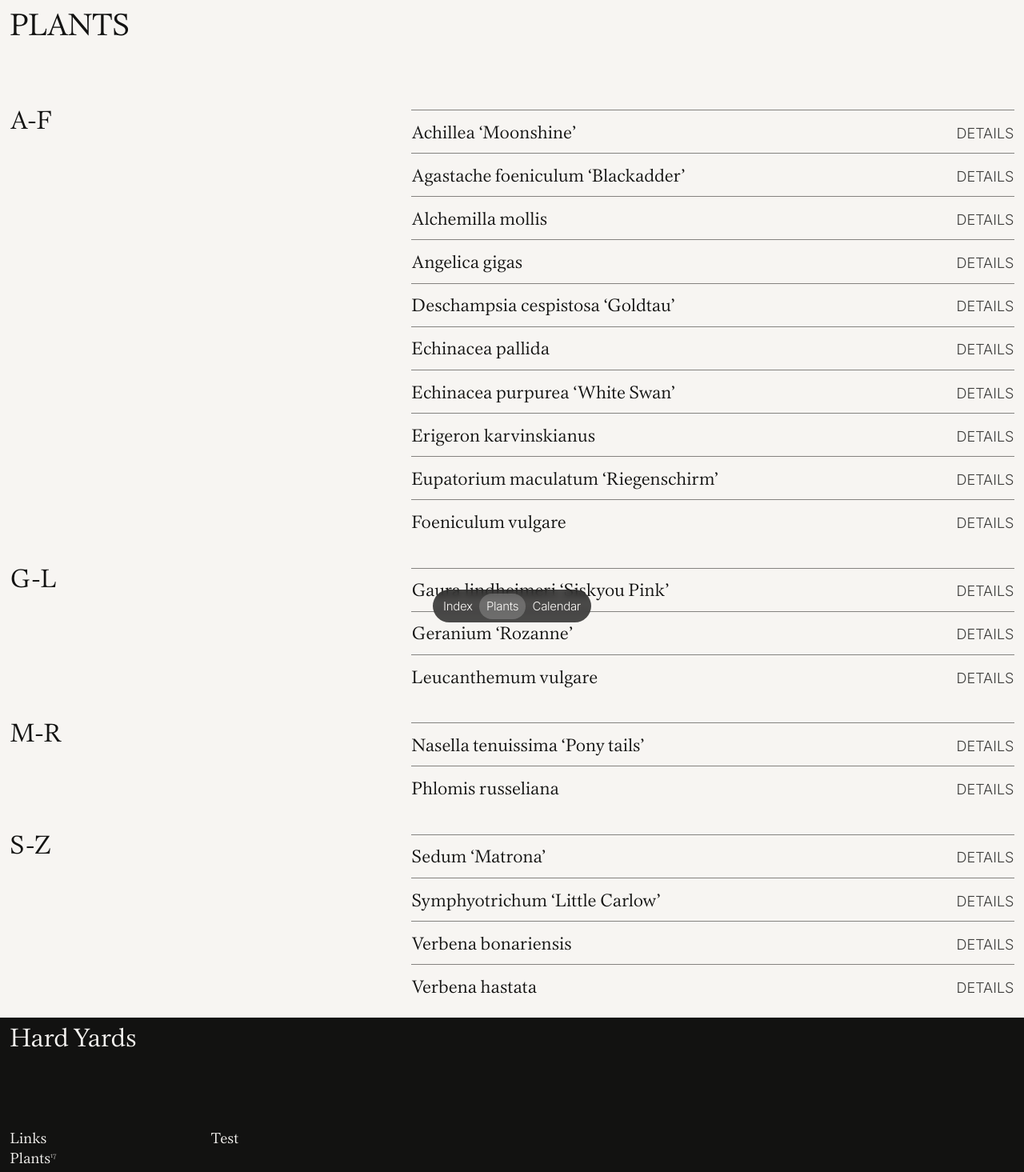
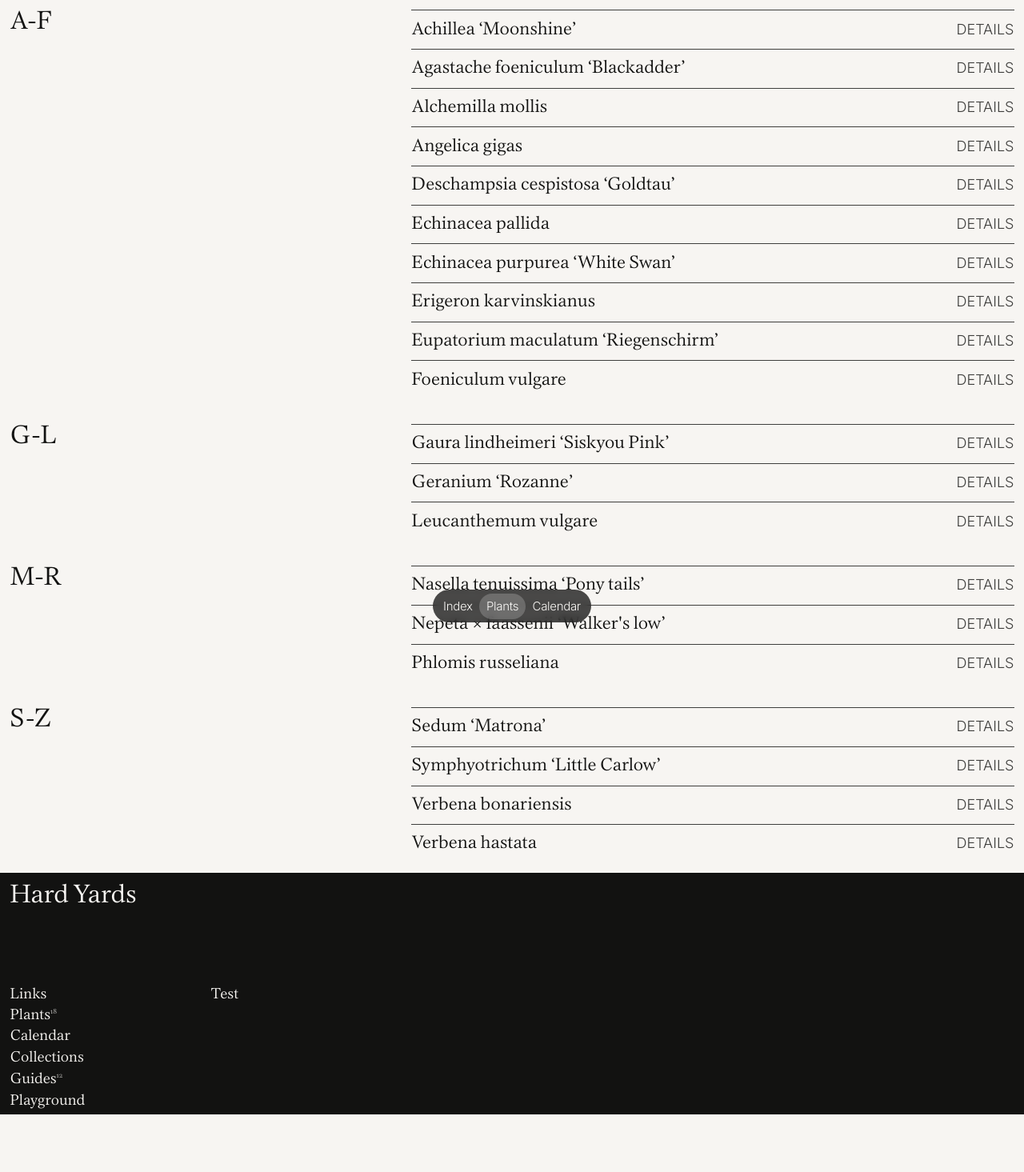
Before and after one commit to bobbyvanrijn/hardyards, a Next.js app: page /plants in a window 1280 px wide. Shown: the top 1465 px of the page at 80% size. After the commit the page ends 1393 px from the top, so only its background shows below. Built offline with nearby package versions, Linux system fonts and the light colour scheme.

Commit message:
fix: Added 2 plants

```diff
--- a/components/Content.js
+++ b/components/Content.js
@@ -29,6 +29,15 @@ function Title(props) {
     );
 }
 
+function filterEmptyBlocks(blocks) {
+    return blocks.filter((block) => {
+        const hasChildren = block.attributes.items?.length > 0 || block.children?.length > 0;
+        const shouldHaveChildren = ['text', 'list', 'meta', 'carousel'].includes(block.component);
+
+        return shouldHaveChildren ? hasChildren : true;
+    });
+}
+
 const Components = {
   image: Image,
   carousel: Carousel,
@@ -55,9 +64,11 @@ export function Block(block) {
 }
 
 export default function Content(props) {
+    const blocks = filterEmptyBlocks(props.blocks);
+
     return (
         <>
-            { props.blocks.map(block => Block(block)) }
+            { blocks.map(block => Block(block)) }
         </>
     );
 }
--- a/components/Footer.module.css
+++ b/components/Footer.module.css
@@ -2,5 +2,4 @@
     position: relative;
     color: rgb(var(--white));
     background-color: rgb(var(--black));
-    z-index: 999;
 }
--- a/components/Image.js
+++ b/components/Image.js
@@ -31,7 +31,7 @@ export default function Image(props) {
 
             { !!props.attribution &&
                 <figcaption className={styles.image__caption}>
-                    { props.attribution }
+                    Photo by { props.attribution }
                 </figcaption>
             }
         </figure>
--- a/components/List.module.css
+++ b/components/List.module.css
@@ -16,8 +16,8 @@
     align-items: baseline;
 
     gap: var(--scale-6);
-    padding-block: var(--type-xs);
-    border-top: .025em solid rgb(var(--foreground) / var(--alpha-5))
+    padding-block: var(--type-xxxs) var(--type-xs);
+    border-top: .025em solid rgb(var(--foreground) / var(--alpha-8))
 }
 
 .list__linkText {
--- a/content/plants.js
+++ b/content/plants.js
@@ -80,6 +80,38 @@ const plants = [
         'main-image': '',
         'image-credit': '',
         blurhash: 'LOFP86R8M{a#^nImRiRi%dM_V]WB'
+    },
+
+    {
+        slug: 'nepeta-faassenii',
+        genus: 'Nepeta',
+        species: '× faassenii',
+        cultivar: '\‘Walker\'s low\’',
+        common: 'Catmint',
+        description: 'Bushy mounds of gray leaves. Flowers vigouroursly with small purple florets.',
+        meta: [
+            {
+                label: 'Spread',
+                value: '40 cm'
+            },
+            {
+                label: 'Height',
+                value: '50 cm'
+            },
+            {
+                label: 'Flowers',
+                value: 'Purple'
+            },
+            {
+                label: 'Foliage',
+                value: 'Gray-Green'
+            }
+        ],
+        collections: [],
+        body: [],
+        'main-image': '',
+        'image-credit': 'David J. Stang',
+        blurhash: 'LDC?ZMD,~U%2~CRS-.jED$s=V{Ri'
     },
 
     {
@@ -227,7 +259,7 @@ const plants = [
         ],
         collections: [],
         'main-image': '',
-        blurhash: 'L3ECU-rz9D0dqs~p9ENgw.9ERrEJ'
+        blurhash: 'L7A,:w~q004o01IURkIU9GWBs;M{'
     },
 
     {
@@ -356,7 +388,7 @@ const plants = [
             }
         ],
         'main-image': '',
-        blurhash: 'L3ECU-rz9D0dqs~p9ENgw.9ERrEJ'
+        blurhash: 'L9FiPo-;9F~qn~_3WBRj4.t7%LM{'
     },
 
     {
--- a/pages/plants/[pid].tsx
+++ b/pages/plants/[pid].tsx
@@ -82,7 +82,7 @@ export default function Page(props: any) {
             attributes: {
                 'grid-x': '1a/2a',
                 'grid-y': '1',
-                'grid-y-sm': '3b/4a'
+                'grid-y-sm': '3b/4b'
             },
             children: [
                 <h1 className='trim-both' key={`${props.plant.slug}--title`}>
--- a/pages/plants/index.tsx
+++ b/pages/plants/index.tsx
@@ -51,16 +51,6 @@ export default function Plants() {
 
     return (
         <GridLayout>
-            <div
-                className='page-title'
-                grid-x='1/3'
-                grid-y='1a'
-            >
-                <h1 className='uppercase trim-both'>
-                    Plants
-                </h1>
-            </div>
-
             <Content blocks={blocks} />
         </GridLayout>
     )
```
Also changed, not shown: pages/index.tsx (+6 -6 lines), public/images/nepeta-faassenii.webp (added), public/images/onopordum-acanthium.webp (deleted).
